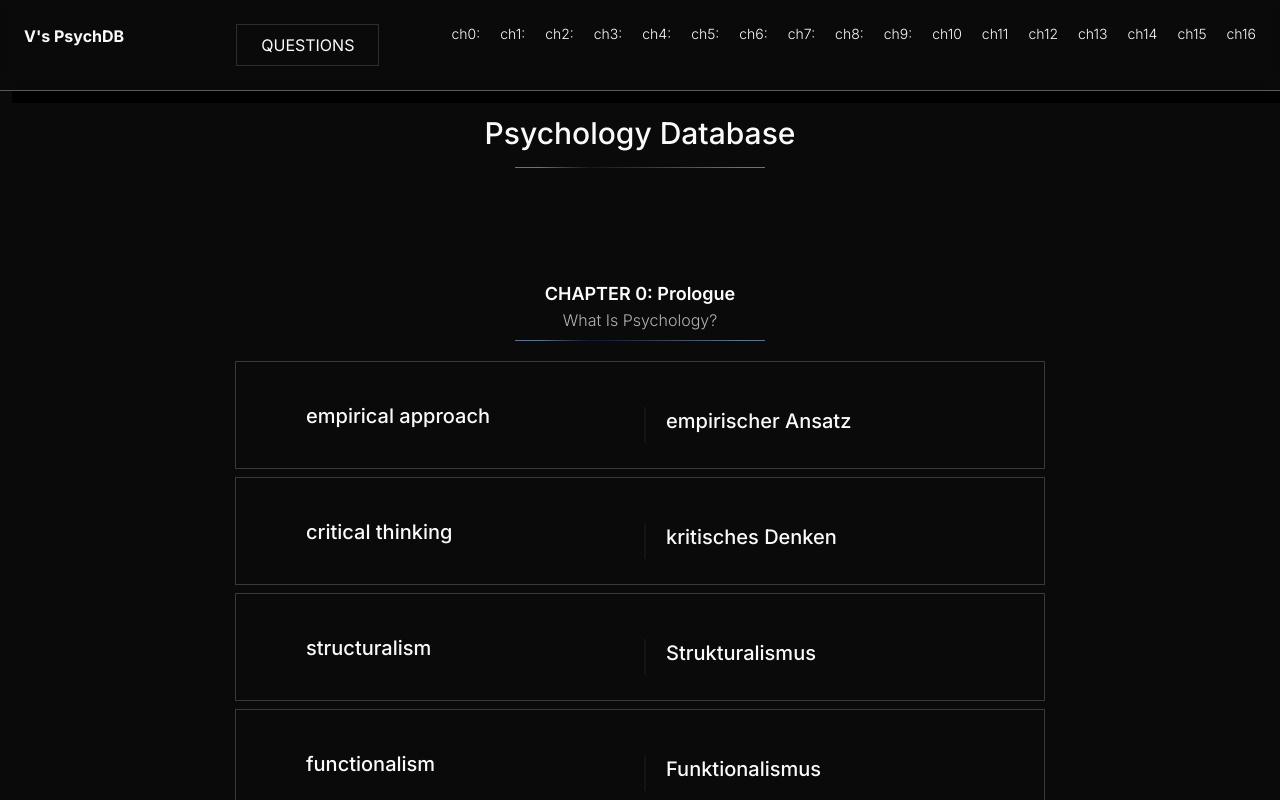
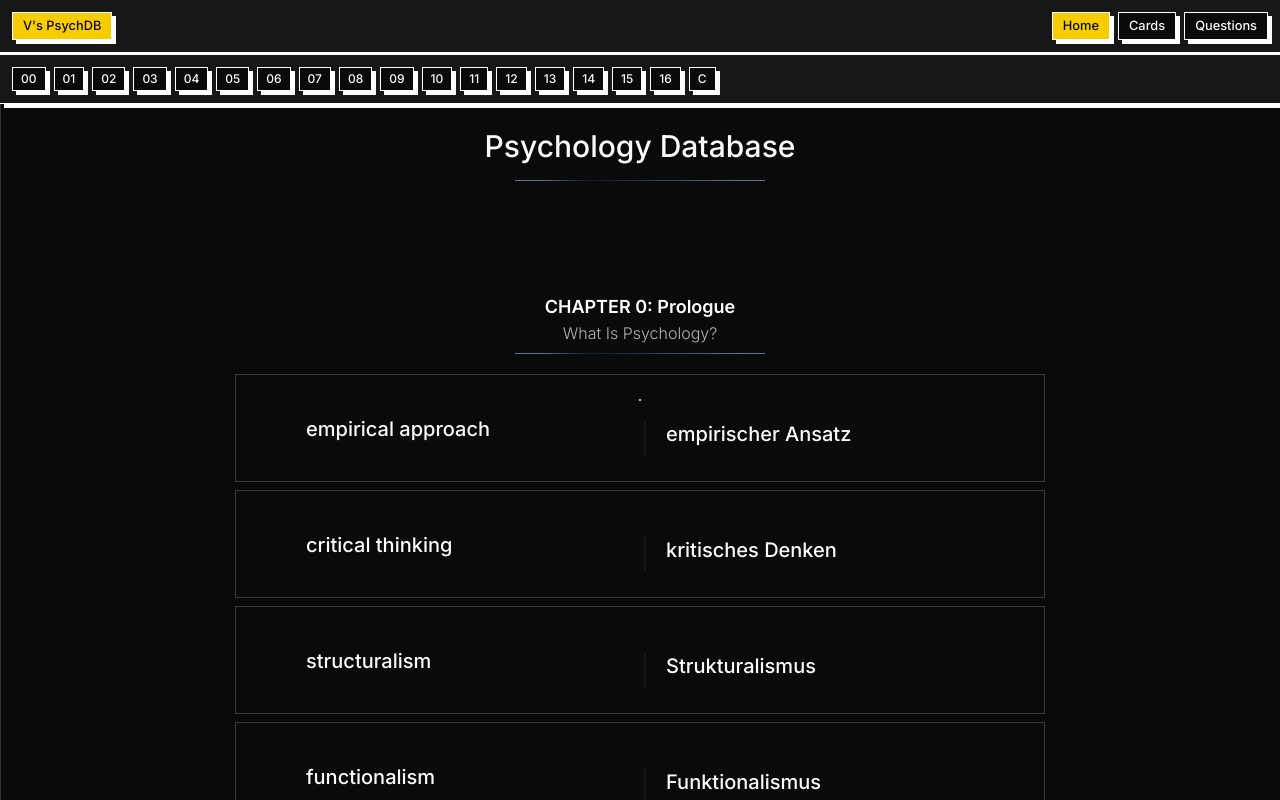
Before and after one commit to RasheedJohnson/psych_base, a Next.js app: page / in a window 1280 px wide. Shown: the top 800 px of the page. Built offline with nearby package versions, Linux system fonts and the light colour scheme.

Commit message:
Restyle layout chrome and rebuild Navbar from the chapter catalog.

```diff
--- a/app/globals.css
+++ b/app/globals.css
@@ -145,8 +145,28 @@
     @apply border-border outline-ring/50;
   }
 
+  /*
+    Page wallpaper lives here (not on each route): flat --background plus a
+    fixed ink grid and primary dots. Nav/cards sit on solid token fills so
+    content stays readable.
+  */
   body {
-    @apply bg-background text-foreground;
+    @apply min-h-screen text-foreground;
+    background-color: var(--background);
+    background-image:
+      radial-gradient(circle, var(--primary) 1.15px, transparent 1.2px),
+      linear-gradient(
+        to right,
+        color-mix(in oklch, var(--border) 16%, transparent) 1px,
+        transparent 1px
+      ),
+      linear-gradient(
+        to bottom,
+        color-mix(in oklch, var(--border) 16%, transparent) 1px,
+        transparent 1px
+      );
+    background-size: 22px 22px;
+    background-attachment: fixed;
   }
 
   html {
--- a/app/layout.tsx
+++ b/app/layout.tsx
@@ -2,6 +2,7 @@ import type { Metadata } from "next";
 import { Inter } from "next/font/google";
 import "./globals.css";
 import Navbar from "@/components/Navbar";
+import { getChapters } from "@/lib/chapters";
 import { cn } from "@/lib/utils";
 
 /* Inter is the existing app face; expose it as --font-sans for ShadCN tokens. */
@@ -17,6 +18,9 @@ export default function RootLayout({
 }: Readonly<{
   children: React.ReactNode;
 }>) {
+  /* Catalog is read once on the server and passed into the client nav. */
+  const chapters = getChapters();
+
   return (
     /* `.dark` selects neobrutalist dark tokens (class-based, not prefers-color-scheme). */
     <html
@@ -24,8 +28,9 @@ export default function RootLayout({
       lang="en"
       className={cn("dark font-sans", inter.variable)}
     >
+      {/* Page pattern is on body in globals.css; routes do not paint a background. */}
       <body className="antialiased">
-        <Navbar />
+        <Navbar chapters={chapters} />
         {children}
       </body>
     </html>
--- a/components/Navbar.tsx
+++ b/components/Navbar.tsx
@@ -1,165 +1,197 @@
 "use client";
-import Link from 'next/link';
-import { usePathname } from 'next/navigation';
-import { useState } from 'react';
 
+import Link from "next/link";
+import { usePathname } from "next/navigation";
+import { useState, type ReactNode } from "react";
+import { Menu, X } from "lucide-react";
 
+import { Button } from "@/components/ui/button";
+import { Separator } from "@/components/ui/separator";
+import type { Chapter } from "@/lib/types";
 
-const Navbar = () => {
+/** Primary routes. Dashboard pages may 404 until those routes exist. */
+const NAV_LINKS = [
+  { href: "/", label: "Home" },
+  { href: "/dashboard/cards", label: "Cards" },
+  { href: "/dashboard/questions", label: "Questions" },
+] as const;
+
+type NavbarProps = {
+  /** Catalog from getChapters() — not hardcoded title strings. */
+  chapters: Chapter[];
+};
+
+/** Home is exact; other routes also match nested paths. */
+function linkIsActive(href: string, pathname: string): boolean {
+  if (href === "/") {
+    return pathname === "/";
+  }
+  return pathname === href || pathname.startsWith(`${href}/`);
+}
+
+/**
+ * Chapter jumps follow the current content type (cards vs questions).
+ * Hash targets will match dashboard section ids once those pages exist.
+ */
+function chapterHref(pathname: string, chapterId: string): string {
+  const base = pathname.includes("question")
+    ? "/dashboard/questions"
+    : "/dashboard/cards";
+  return `${base}#${chapterId}`;
+}
+
+/** 00–16 for numbered chapters; C for unnumbered extras (appendix). */
+function chapterLabel(chapter: Chapter): string {
+  if (chapter.number === null) {
+    return "C";
+  }
+  return String(chapter.number).padStart(2, "0");
+}
+
+function NavButton({
+  href,
+  active,
+  size = "sm",
+  variant,
+  title,
+  onNavigate,
+  children,
+}: {
+  href: string;
+  active?: boolean;
+  size?: "sm" | "xs";
+  variant?: "default" | "outline";
+  title?: string;
+  onNavigate?: () => void;
+  children: ReactNode;
+}) {
+  return (
+    <Button
+      asChild
+      size={size}
+      variant={variant ?? (active ? "default" : "outline")}
+    >
+      <Link
+        href={href}
+        title={title}
+        aria-current={active ? "page" : undefined}
+        onClick={onNavigate}
+      >
+        {children}
+      </Link>
+    </Button>
+  );
+}
+
+/** Fresh node list each call so desktop and mobile trees do not share instances. */
+function RouteButtons({
+  pathname,
+  onNavigate,
+}: {
+  pathname: string;
+  onNavigate: () => void;
+}) {
+  return NAV_LINKS.map((link) => (
+    <NavButton
+      key={link.href}
+      href={link.href}
+      active={linkIsActive(link.href, pathname)}
+      onNavigate={onNavigate}
+    >
+      {link.label}
+    </NavButton>
+  ));
+}
+
+function ChapterButtons({
+  chapters,
+  pathname,
+  onNavigate,
+}: {
+  chapters: Chapter[];
+  pathname: string;
+  onNavigate: () => void;
+}) {
+  return chapters.map((chapter) => (
+    <NavButton
+      key={chapter.id}
+      href={chapterHref(pathname, chapter.id)}
+      size="xs"
+      variant="outline"
+      title={chapter.title}
+      onNavigate={onNavigate}
+    >
+      {chapterLabel(chapter)}
+    </NavButton>
+  ));
+}
+
+const Navbar = ({ chapters }: NavbarProps) => {
+  const pathname = usePathname();
   const [open, setOpen] = useState(false);
-  const currentPage = usePathname();
 
-  const handleClick = () => {
-    if (open) {
-      setOpen(false);
-    } else {
-      setOpen(true);
-    }
-  }
-
-  const navItemsQuestions = [
-    "Learning Objective Questions – Kapitel 01",
-    "Learning Objective Questions – Kapitel 02",
-    "Learning Objective Questions – Kapitel 03",
-    "Learning Objective Questions – Kapitel 04",
-    "Learning Objective Questions – Kapitel 05",
-    "Learning Objective Questions – Kapitel 06",
-    "Learning Objective Questions – Kapitel 07",
-    "Learning Objective Questions – Kapitel 08",
-    "Learning Objective Questions – Kapitel 09",
-    "Learning Objective Questions – Kapitel 10",
-    "Learning Objective Questions – Kapitel 11",
-    "Learning Objective Questions – Kapitel 12",
-    "Learning Objective Questions – Kapitel 13",
-    "Learning Objective Questions – Kapitel 14",
-    "Learning Objective Questions – Kapitel 15",
-    "Learning Objective Questions – Kapitel 16"
-  ]
-
-  const navItems = [
-    "CHAPTER 0: Prologue",
-    "CHAPTER 1: Thinking Critically With Psychological Science",
-    "CHAPTER 2: The Biology of Mind",
-    "CHAPTER 3: Consciousness and the Two TrackMind",
-    "CHAPTER 4: Nature, Nurture, and Human Diversity",
-    "CHAPTER 5: Developing Through the Life Span",
-    "CHAPTER 6: Sensation and Perception",
-    "CHAPTER 7: Learning",
-    "CHAPTER 8: Memory",
-    "CHAPTER 9: Thinking and Language",
-    "CHAPTER 10: Intelligence",
-    "CHAPTER 11: What Drives Us: Hunger, Sex Belonging, and Achievement",
-    "CHAPTER 12: Emotions, Stress, and Health",
-    "CHAPTER 13: Social Psychology",
-    "CHAPTER 14: Personality",
-    "CHAPTER 15: Psychological Disorders",
-    "CHAPTER 16: Therapy"
-  ]
+  const closeMenu = () => setOpen(false);
 
   return (
-    <nav className='max-w-screen top-0 sticky border-b-[1px] border-slate-300/40 p-6 backdrop-blur-sm z-20 flex flex-row justify-between shadow-2xl shadow-black'>
-      <div className=''>
-        <Link href="/" className='font-bold'>
+    <nav
+      aria-label="Main"
+      className="sticky top-0 z-20 border-b bg-card shadow-sm"
+    >
+      {/* Brand + primary routes + mobile toggle */}
+      <div className="flex items-center justify-between gap-3 p-3">
+        <NavButton href="/" variant="default" onNavigate={closeMenu}>
           V&apos;s PsychDB
-        </Link>
+        </NavButton>
+
+        <div className="hidden items-center gap-2 md:flex">
+          <RouteButtons pathname={pathname} onNavigate={closeMenu} />
+        </div>
+
+        <Button
+          type="button"
+          size="icon"
+          variant="outline"
+          className="md:hidden"
+          aria-expanded={open}
+          aria-controls="nav-menu"
+          aria-label={open ? "Close menu" : "Open menu"}
+          onClick={() => setOpen((isOpen) => !isOpen)}
+        >
+          {open ? <X /> : <Menu />}
+        </Button>
       </div>
 
-      {
-        currentPage.toString().includes("question") ? (
-          <Link className='semibold ml-10 py-2 px-6 border-gray-100/15 border-[1px] rounded-lg content-center' href="/">
-            DEFINITIONS</Link>
-        ): (
-        <Link className='semibold ml-10 py-2 px-6 border-gray-100/15 border-[1px] rounded-lg content-center' href="/questions">
-              QUESTIONS</Link>
-          )
-      }
+      {/* Desktop chapter catalog */}
+      <div className="hidden md:block">
+        <Separator />
+        <div className="flex flex-wrap gap-2 p-3">
+          <ChapterButtons
+            chapters={chapters}
+            pathname={pathname}
+            onNavigate={closeMenu}
+          />
+        </div>
+      </div>
 
-      {
-        !open ? (
-          <div
-            onClick={handleClick}
-            className='flex flex-col gap-[4px] h-[30px] w-[40px] rounded-sm border-[1px] justify-center items-center border-white/30 visible md:invisible absolute top-5 right-6 z-40'>
-            <div className='h-[2px] w-[25px] bg-white/75'></div>
-            <div className='h-[2px] w-[25px] bg-white/75'></div>
-            <div className='h-[2px] w-[25px] bg-white/75'></div>
+      {/* Mobile menu: same Button markup, no Sheet */}
+      {open ? (
+        <div id="nav-menu" className="flex flex-col gap-3 p-3 md:hidden">
+          <Separator />
+          <div className="flex flex-wrap gap-2">
+            <RouteButtons pathname={pathname} onNavigate={closeMenu} />
           </div>
-        ) : (
-            <div className='flex flex-col'>
-              <div
-                onClick={handleClick}
-                className='flex flex-col h-[30px] w-[40px] rounded-sm border-[1px] justify-center items-center border-white/30 visible md:invisible absolute top-5 right-6 z-40'>
-                <div className='h-[2px] w-[25px] bg-white/75 rotate-[135deg] absolute transition-all'></div>
-                <div className='h-[2px] w-[25px] bg-white/75 opacity-0'></div>
-                <div className='h-[2px] w-[25px] bg-white/75 rotate-[45deg] absolute transition-all'></div>
-              </div>
-              <div className='flex flex-col gap-5 rounded-md border-[1px] border-slate-300/40 bg-black/75 p-6 backdrop:blur-sm font-light text-sm visible md:invisible absolute top-20 right-6 z-40'>
-                {
-                  currentPage.toString().includes("question") ? (
-                      navItemsQuestions.map((item, index) => (
-
-                        <Link
-                          key={index}
-                          className="hover:text-blue-300 hover:scale-[105%] hover:font-semibold"
-                          href={`#${item}`}>
-                          {`${item.slice(-2)}`}
-                        </Link>
-                      )
-                    )
-                  ) : (
-                    navItems.map((item, index) => (
-                        <Link
-                          key={index}
-                          className="hover:text-blue-300 hover:scale-[105%] hover:font-semibold"
-                          href={`#${item}`}>
-                          {`${item.slice(0, 2).toLowerCase()}${item.slice(8, 10)}`}
-                        </Link>
-                      )
-                    )
-                  )
-                }
-                {
-                  currentPage.toString().includes("questions") ? (
-                    <Link href="/">
-                      HOME</Link>
-                  ) : (
-                    <Link href="/questions">
-                      QUESTIONS</Link>
-                  )
-                }
-            </div>
-
+          <Separator />
+          <div className="flex flex-wrap gap-2">
+            <ChapterButtons
+              chapters={chapters}
+              pathname={pathname}
+              onNavigate={closeMenu}
+            />
           </div>
-        )
-      }
-
-      <div className='flex flex-row gap-5 font-light text-sm invisible md:visible'>
-        {
-          currentPage.toString().includes("question") ? (
-              navItemsQuestions.map((item, index) => (
-
-                <Link
-                  key={index}
-                  className="hover:text-blue-300 hover:scale-[105%] hover:font-semibold"
-                  href={`#${item}`}>
-                  {`${item.slice(-2)}`}
-                </Link>
-              )
-            )
-          ) : (
-            navItems.map((item, index) => (
-                <Link
-                  key={index}
-                  className="hover:text-blue-300 hover:scale-[105%] hover:font-semibold"
-                  href={`#${item}`}>
-                  {`${item.slice(0, 2).toLowerCase()}${item.slice(8, 10)}`}
-                </Link>
-              )
-            )
-          )
-        }
-      </div>
+        </div>
+      ) : null}
     </nav>
-  )
-}
+  );
+};
 
 export default Navbar;
```
Also changed, not shown: 2 other files (tests, documents, lock files or other folders).
